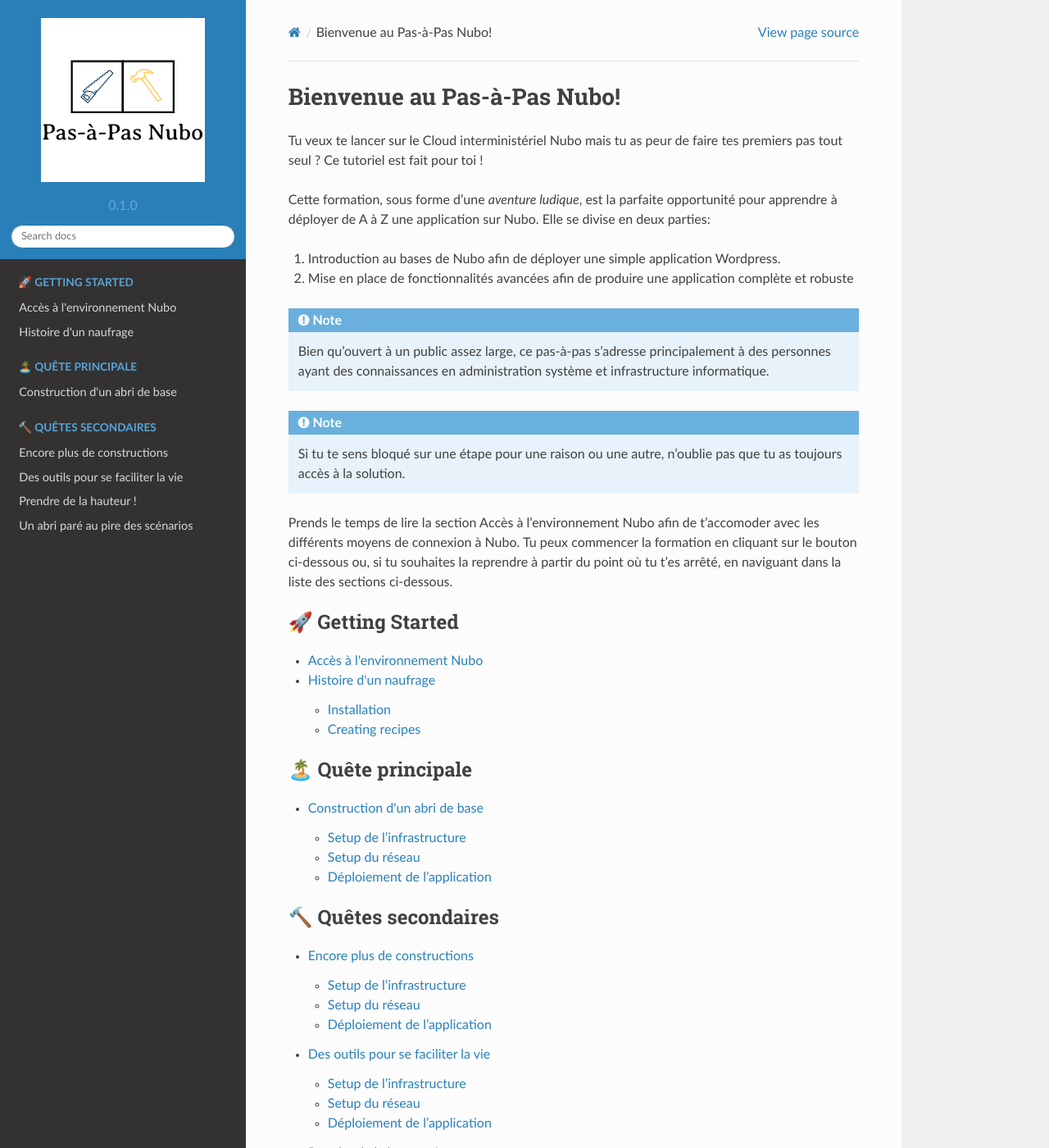
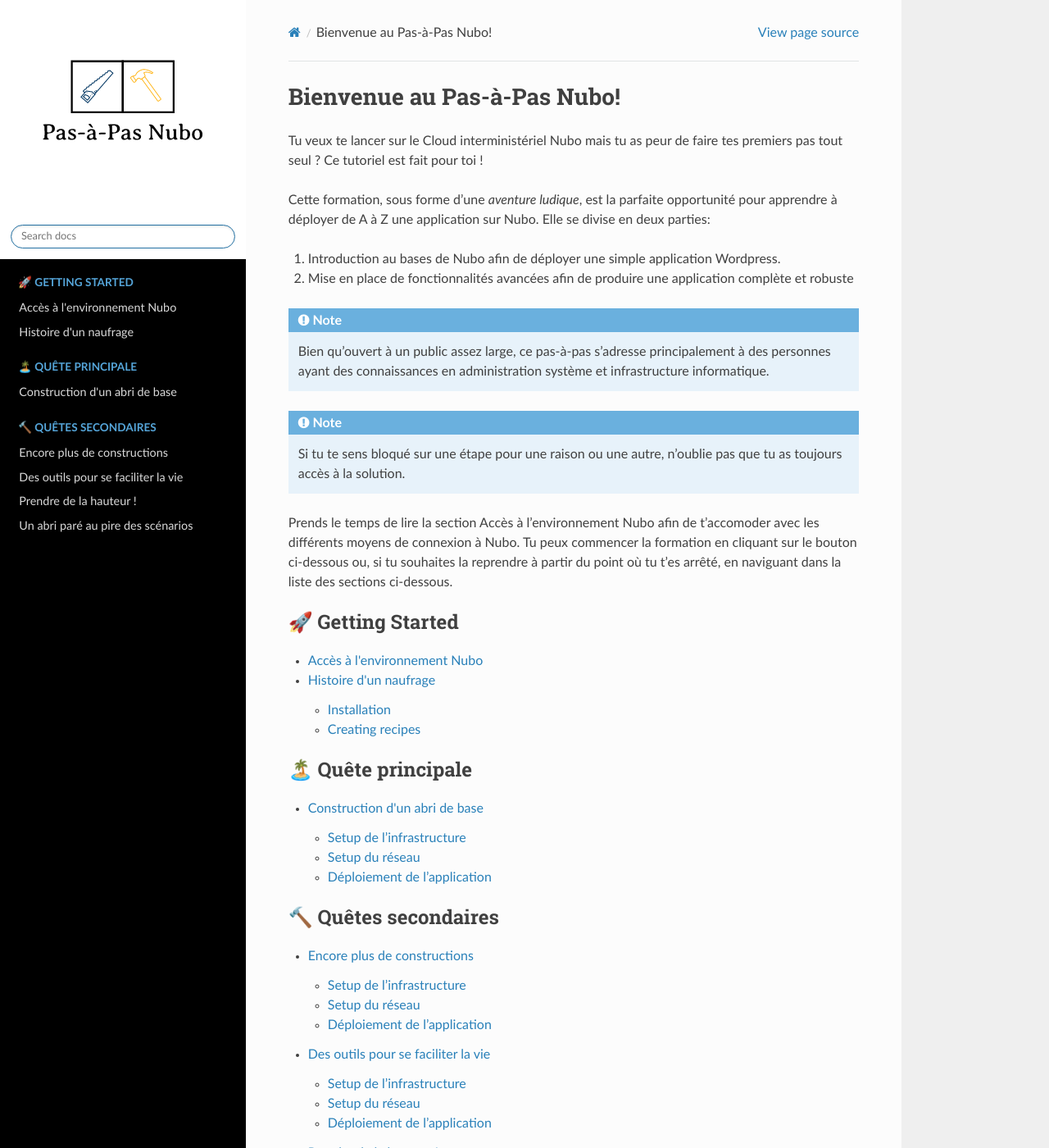
Before and after one commit to moussmo/Nubo_quest, a Sphinx documentation site: the page built from docs/source/index.rst, in a window 1280 px wide and 1400 px high. Shown: the whole window at 82% size. Built offline with Sphinx 7.4.7 and the Read the Docs theme 2.0.0, drawn with Linux system fonts in a browser that asks for light colours.

Commit message:
Update layout.html

```diff
--- a/docs/source/_templates/layout.html
+++ b/docs/source/_templates/layout.html
@@ -2,3 +2,16 @@
 {% block extrahead %}
     <link href="{{ pathto("_static/custom.css", True) }}" rel="stylesheet" type="text/css">
 {% endblock %}
+
+{% block footer %} {{ super() }}
+  <style>
+    /* Sidebar header (and topbar for mobile) */
+    .wy-side-nav-search, .wy-nav-top {
+      background: #ffffff;
+    }
+    /* Sidebar */
+    .wy-nav-side {
+      background: #000000;
+    }
+  </style>
+{% endblock %}
```
